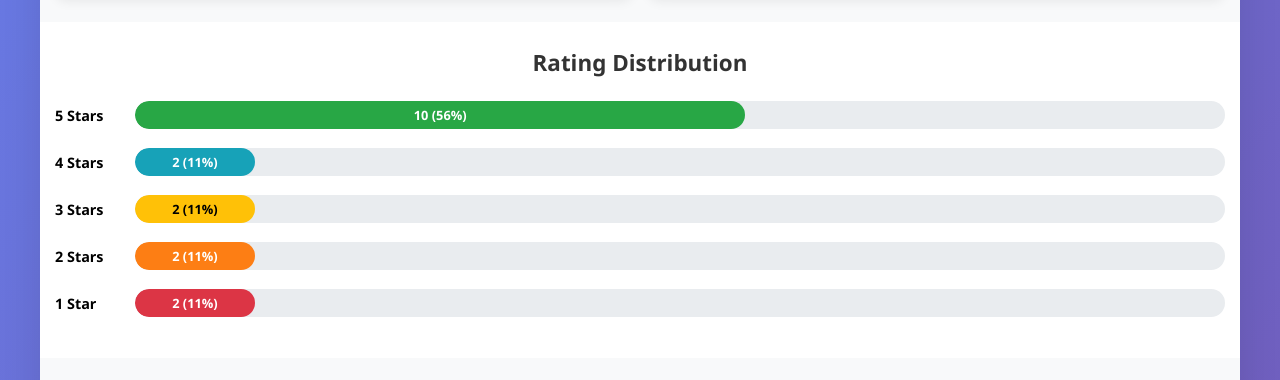
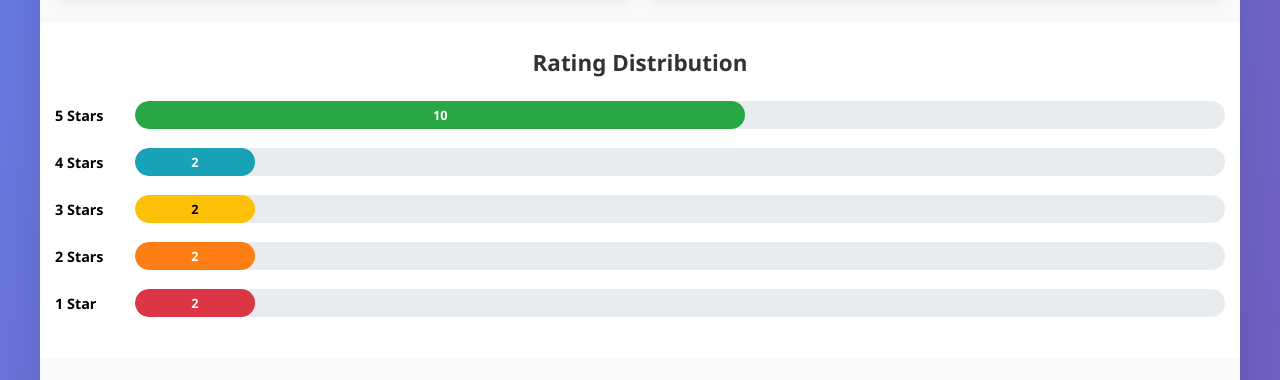
Before and after one commit to anamite/survey_MII, a plain HTML site: page index.html in a window 1280 px wide. Shown: the part 409-789 px from the top of the page. Drawn offline with Linux system fonts and the light colour scheme.

Commit message:
Remove percentage from rating bar display

```diff
--- a/index.html
+++ b/index.html
@@ -402,31 +402,31 @@
             <div class="rating-bar">
                 <div class="rating-label">5 Stars</div>
                 <div class="bar-container">
-                    <div class="bar-fill" style="width: 56%; background: #28a745;">10 (56%)</div>
+                    <div class="bar-fill" style="width: 56%; background: #28a745;">10</div>
                 </div>
             </div>
             <div class="rating-bar">
                 <div class="rating-label">4 Stars</div>
                 <div class="bar-container">
-                    <div class="bar-fill" style="width: 11%; background: #17a2b8;">2 (11%)</div>
+                    <div class="bar-fill" style="width: 11%; background: #17a2b8;">2</div>
                 </div>
             </div>
             <div class="rating-bar">
                 <div class="rating-label">3 Stars</div>
                 <div class="bar-container">
-                    <div class="bar-fill" style="width: 11%; background: #ffc107; color: #000;">2 (11%)</div>
+                    <div class="bar-fill" style="width: 11%; background: #ffc107; color: #000;">2</div>
                 </div>
             </div>
             <div class="rating-bar">
                 <div class="rating-label">2 Stars</div>
                 <div class="bar-container">
-                    <div class="bar-fill" style="width: 11%; background: #fd7e14;">2 (11%)</div>
+                    <div class="bar-fill" style="width: 11%; background: #fd7e14;">2</div>
                 </div>
             </div>
             <div class="rating-bar">
                 <div class="rating-label">1 Star</div>
                 <div class="bar-container">
-                    <div class="bar-fill" style="width: 11%; background: #dc3545;">2 (11%)</div>
+                    <div class="bar-fill" style="width: 11%; background: #dc3545;">2</div>
                 </div>
             </div>
         </div>
```
